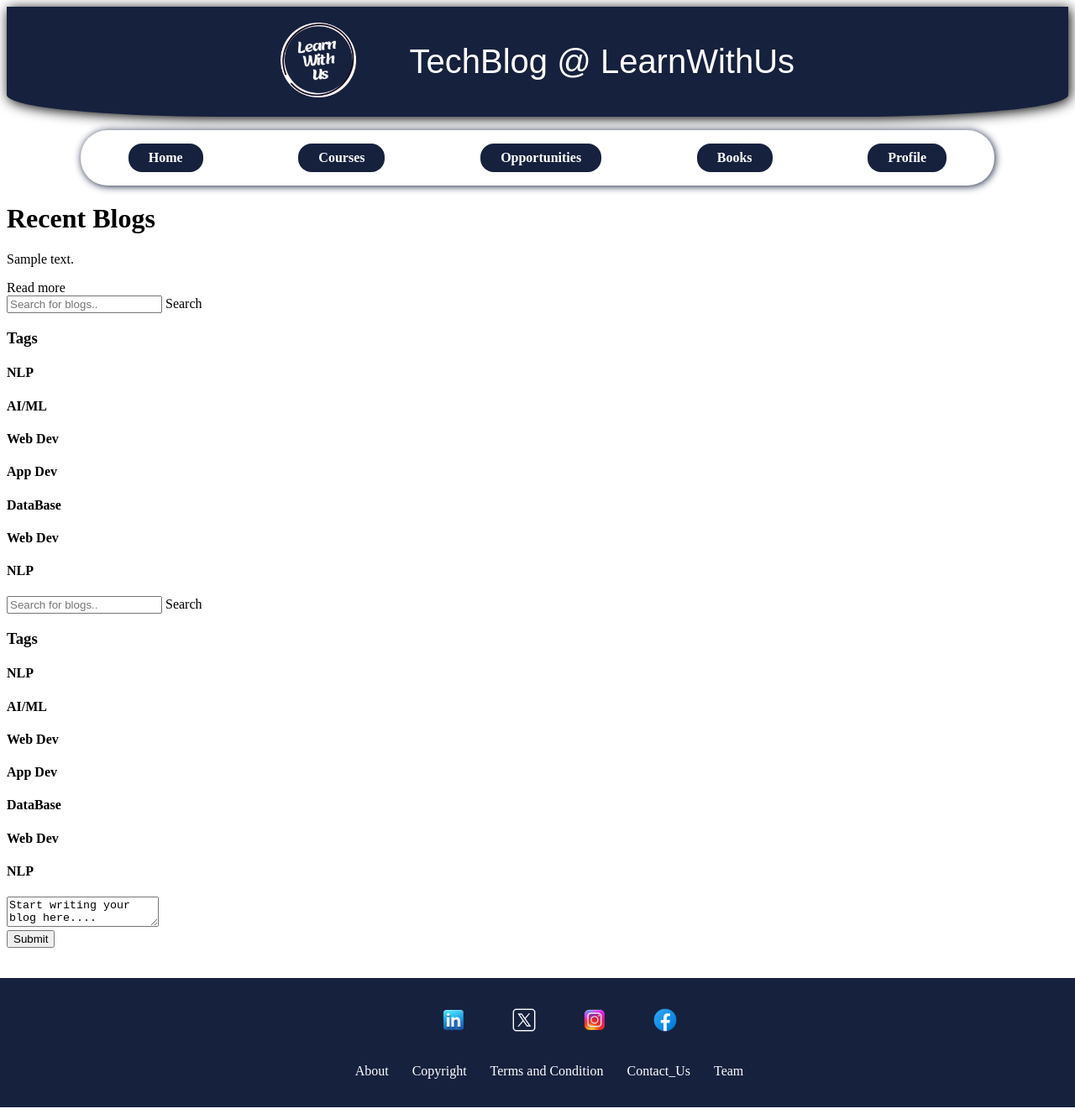
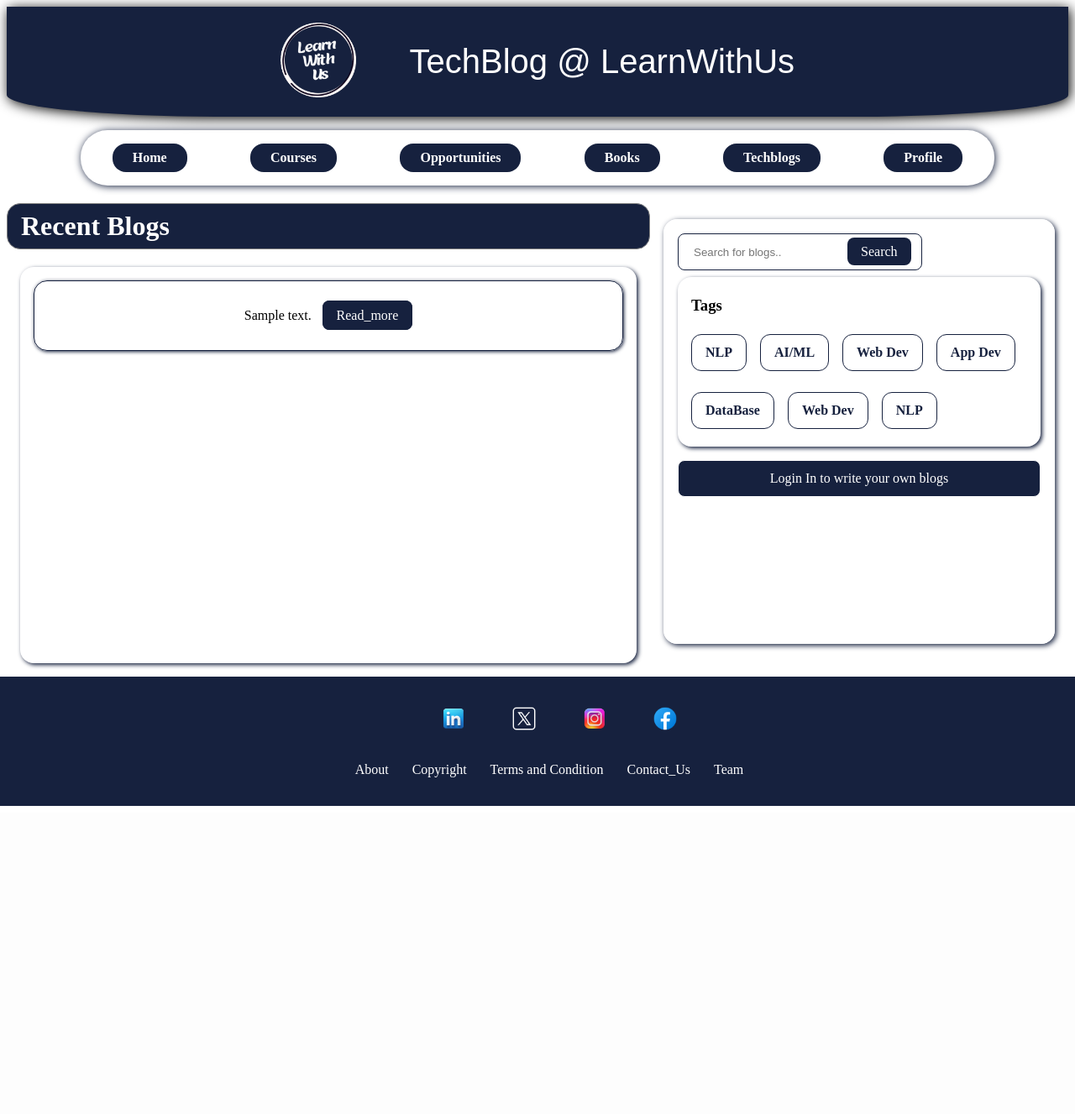
Before and after one commit to learnwithus818/learnwithus, a Django app: page /techblog in a window 1280 px wide. Shown: the whole page at 84% size. After the commit the page ends 968 px from the top, so only its background shows below. Run offline with Django 4.2, Linux system fonts and the light colour scheme; tables that the repository leaves empty hold one stand-in row (Sample ...); a database or web service that is not in the repository returns one stand-in record (Sample ...); some libraries are stand-ins or nearby versions; some web fonts are replaced.

Commit message:
Added Techblog section and changed database to Azure

```diff
--- a/component/views.py
+++ b/component/views.py
@@ -5,15 +5,32 @@ from django.shortcuts import render,redirect
 import psycopg2
 
 # PostgreSQL connection parameters
+# db_config = {
+#     'dbname': 'postgres',
+#     'user': 'fx818',
+#     'password': '@Anurag818@',
+#     'host': 'learnwithus.postgres.database.azure.com',
+#     'port': '5432'
+# }
+
+# db_config = psycopg2.connect(user="fx818", password="@Anurag818@", host="learnwithus.postgres.database.azure.com", port=5432, database="postgres")
+
+
 db_config = {
-    'dbname': 'railway',
-    'user': 'postgres',
-    'password': 'UinbkcXWLRHOEiTRXhjTkJumhgqRvjCh',
-    'host': 'viaduct.proxy.rlwy.net',
-    'port': '34452'
+    'user': 'fx818',
+    'password': '@Anurag818@',
+    'host': 'learnwithus.postgres.database.azure.com',
+    'port': 5432,
+    'database': 'postgres'
 }
 
+connection = psycopg2.connect(**db_config)
+
+
+
+
 universal_username = None
+name = None
 data = ''
 
 # import attr
@@ -30,13 +47,11 @@ def logout(request):
     global universal_username
     universal_username = None
     user_data = {
-        'username' : None
+        'username' : None,
+        'name' : None
     }
 
     return render(request,'home.html',user_data)
-
-
-
 
 
 def login(request):
@@ -57,25 +72,23 @@ def login(request):
         sql_query = "SELECT * FROM \"user\" where username = %s;"
         cursor.execute(sql_query,(username,))
 
-    # Fetch all rows from the result set
         rows = cursor.fetchall()
+        res = rows
 
-        # command = 'select * from user where username = %s'
-        # mycursor.execute(command,(username,))
-
-        res = rows
+        global name
+        name = res[0][0]
 
         if len(res)!=0 and res[0][-1] == password:
 
             global universal_username
             universal_username = (username,)
 
-
             # home(request)
             user_data = {
-                'username' : universal_username[0]
+                'username' : universal_username[0],
+                'name' : name
             }
-            data = username
+            # data = username
             return render(request,'home.html',user_data)
             # return redirect('home')
 
@@ -88,6 +101,7 @@ def login(request):
     else:
         return render(request,'index.html')
 
+
 def register(request):
     connection = psycopg2.connect(**db_config)
     cursor = connection.cursor()
@@ -98,6 +112,17 @@ def register(request):
         email = request.POST['email']
         password1 = request.POST['password1']
         password2 = request.POST['password2']
+        skills = request.POST['skills']
+        gender = request.POST['gender']
+        country = request.POST['country']
+        linkedin = request.POST['linkedin']
+        activitypoint = 0
+
+        query = "select rank from \"profile\";"
+        cursor.execute(query)
+
+        res = cursor.fetchall()
+        rank = int(res[-1][0])
 
         if password1 != password2:
             err_msg = {
@@ -105,9 +130,11 @@ def register(request):
             }
             return render(request,'register.html',err_msg)
 
-
-        command = "INSERT INTO \"user\" (name, username, email, password) VALUES (%s, %s, %s, %s)"
-        cursor.execute(command, (name, username, email, password1))
+        command1 = "INSERT INTO \"user\" (name, username, email, password) VALUES (%s, %s, %s, %s)"
+        command2 = "INSERT INTO \"profile\" (rank, username, skills, gender, country, linkedin, activitypoint) VALUES (%s, %s, %s, %s, %s, %s, %s)"
+        cursor.execute(command1, (name, username, email, password1))
+        connection.commit()
+        cursor.execute(command2, (rank+1,username,skills,gender,country,linkedin,activitypoint))
         connection.commit()
 
         return redirect('home')
@@ -121,7 +148,8 @@ def home(request):
         return render(request,'home.html')
 
     user_data = {
-        'username' : universal_username[0]
+        'username' : universal_username[0],
+        'name' : name
     }
     return render(request,'home.html',user_data)
 
@@ -129,8 +157,9 @@ def home(request):
 def techblog(request):
     connection = psycopg2.connect(**db_config)
     cursor = connection.cursor()
-    link = 'null'
-    username = 'fx818'
+    # global universal_username
+    global universal_username
+    username = universal_username
 
     sql_query = "SELECT content FROM \"blogs\";"
 
@@ -144,9 +173,8 @@ def techblog(request):
 
     rows = cursor.fetchall()
     # result = rows[-1:-4:-1]
-    result = rows
+    result = rows[::-1]
 
-    global universal_username
 
     value = {
             'data':result,
@@ -155,18 +183,41 @@ def techblog(request):
 
     if request.method == 'POST':
         content = request.POST['content']
+        link = request.POST['reflink']
+
+        sql_query = "SELECT content FROM \"blogs\";"
+        cursor.execute(sql_query)
+        rows = cursor.fetchall()
+        result = rows[::-1]
+
+
+        if len(content)==0 or content == "Start writing your blog here....(Please remove this text)" or content=='nill':
+
+            errmsg={
+                'username':universal_username,
+                'error':'Please write some of your content !',
+                'data':result,
+                'username':universal_username
+
+            }
+
+            if content=='nill':
+
+
+                errmsg['error']  = ''
+
+                return render(request,'techblog.html',errmsg)
+
         query = 'insert into blogs values(%s,%s,%s,%s)'
         values = (nid+1,username,content,link)
         cursor.execute(query,values)
         connection.commit()
-
         sql_query = "SELECT content FROM \"blogs\";"
         cursor.execute(sql_query)
+        rows = cursor.fetchall()
+        result = rows[::-1]
 
-
-        rows = cursor.fetchall()
-        result = rows[-1:-4:-1]
-
+        content = 'nill'
 
         value = {
                 'data':result,
@@ -367,4 +418,17 @@ def team(request):
 
 
 
+# connection = psycopg2.connect(**db_config)
+# cursor = connection.cursor()
+# query = "select rank from \"profile\";"
+# cursor.execute(query)
+
+# sql_query = "SELECT * FROM \"user\" where username = 'edith27401';"
+# cursor.execute(sql_query)
+
+# rows = cursor.fetchall()
+# res = rows
+# print(res[0][0])
+
+
 # random
--- a/template/base.html
+++ b/template/base.html
@@ -3,8 +3,6 @@
 <html lang="en">
 
 <head>
-
-
 
     <link rel="preconnect" href="https://fonts.googleapis.com">
     <link rel="preconnect" href="https://fonts.gstatic.com" crossorigin>
@@ -193,8 +191,8 @@
             <div><a href="courses">Courses</a></div>
             <div><a href="opportunities">Opportunities</a></div>
             <div><a href="book">Books</a></div>
-            <!-- Removing techblog for now -->
-            <!-- <div><a href="techblog">Techblogs</a></div> -->
+            <!-- Adding Techblog now -->
+            <div><a href="techblog">Techblogs</a></div>
             <div><a href="profile_page">Profile</a></div>
 
             {% if username is not None %}
--- a/template/techblog.html
+++ b/template/techblog.html
@@ -9,7 +9,227 @@ TechBlogs | LearnWithUs
 
 {% block style %}
 
+<style>
 
+    .data{
+        display: grid;
+        grid-template-columns: 2fr 1.3fr;
+        justify-content: center;
+        align-items: center;
+        place-content: center;
+    }
+
+    .blog h1{
+        border: 1px solid gray;
+        color: white;
+        background-color: rgb(22,33,62);
+        padding-top: .5rem;
+        padding-bottom: .5rem;
+        padding-left: 1rem;
+        border-radius: 1rem;
+    }
+
+    .left{
+        border-radius: 1rem;
+        box-shadow: 2px 2px 5px rgb(22,33,62);
+        margin: 1rem;
+        padding: 1rem;
+    }
+
+    .left .fulldata{
+        border: 1px solid rgb(22,33,62);
+        box-shadow: 1px 1px 4px rgb(22,33,62);
+        padding: 1rem;
+        border-radius: 1rem;
+        display: flex;
+        justify-content: space-evenly;
+        flex-wrap: nowrap;
+        column-gap: 1vw;
+        align-items: center;
+        place-content: center;
+    }
+
+    .readmore a{
+        border: 1px solid rgb(22,33,62);
+        background-color: rgb(22,33,62);
+        color: white;
+        padding: .5rem;
+        padding-left: 1rem;
+        padding-right: 1rem;
+        border-radius: .5rem;
+        word-wrap: nowrap;
+        width: 20vw;
+    }
+
+    .right{
+        border: 1px solid white;
+        box-shadow: 2px 2px 6px rgb(22,33,62);
+        margin: 1rem;
+        padding: 1rem;
+        border-radius: 1rem;
+        padding-bottom: 3rem;
+    }
+
+    .searchbar input{
+        outline: none;
+        background-color: transparent;
+        border: 0;
+    }
+    .searchbar{
+        border: 1px solid rgb(22,33,62);
+        width: fit-content;
+        padding: .75rem;
+        padding-left: 1rem;
+        /* padding-right: 1rem; */
+        border-radius: .5rem;
+    }
+
+    .searchbar a{
+        background-color: rgb(22,33,62);
+        color: white;
+        border-radius: .5rem;
+        /* margin: 0; */
+        /* margin-top: .1rem; */
+        padding: .5rem;
+        padding-left: 1rem;
+        padding-right: 1rem;
+    }
+
+    .tagsection{
+        box-shadow: 2px 2px 5px rgb(22,33,62);
+        border-radius: 1rem;
+        padding-top: .3rem;
+        padding-left: 1rem;
+        padding-right: 1rem;
+        margin-top: .5rem;
+        margin-bottom: 1rem;
+    }
+
+    .tagsection .tags{
+        display: flex;
+        flex-wrap: wrap;
+        column-gap: 1rem;
+        padding: 0;
+        /* row-gap: -1.5rem; */
+
+    }
+
+    .tagsection .tags h4{
+        border: 1px solid rgb(22,33,62);
+        border-radius: .75rem;
+        color: rgb(22,33,62);
+        padding: .75rem;
+        margin-top: .25rem;
+        padding-left: 1rem;
+        padding-right: 1rem;
+    }
+
+    .signin-msg{
+        text-align: center;
+        border: 1px solid white;
+        box-shadow: 1px 1px 4px white;
+        background-color: rgb(22,33,62);
+        color: white;
+        padding: .753rem;
+        padding-left: 1rem;
+        padding-right: 1rem;
+        border-radius: .5rem;
+    }
+
+    .writeblog textarea{
+        width: 35vw;
+        height: 5vw;
+        padding: 1rem;
+        border-radius: .5rem;
+        box-shadow: 1px 1px 4px rgb(22,33,62);
+        margin-bottom: .5rem;
+    }
+
+    .writeblog input{
+        background-color: rgb(22,33,62);
+        color: white;
+        padding: .5rem;
+        padding-left: 1.25rem;
+        padding-right: 1.25rem;
+        border-radius: .5rem;
+        font-weight: 600;
+
+    }
+
+    .left, .right{
+        height: 27.5rem;
+    }
+    .left{
+        overflow: scroll;
+    }
+    .left::-webkit-scrollbar{
+        display: none;
+    }
+
+
+
+    @media (max-width: 800px){
+        .data{
+            display: flex;
+            flex-direction: column;
+        }
+        .writeblog textarea{
+            width: 80vw;
+            height: 10vw;
+        }
+
+    }
+
+
+
+    @media (max-width:600px){
+        .fulldata{
+            display: flex;
+            flex-direction: column;
+        }
+    }
+
+    @media (max-width:480px){
+
+        .right{
+            height: 120vw;
+            margin-bottom: 5rem;
+        }
+
+        .submit-div{
+            margin-bottom: 10rem;
+        }
+        .reflink{
+            width: 10rem;
+        }
+
+    }
+
+    @media (max-width:395px){
+
+        .right{
+            height: 140vw;
+            margin-bottom: 5rem;
+        }
+    }
+
+    @media (max-width:345px){
+
+        .right{
+            height: 160vw;
+            margin-bottom: 5rem;
+        }
+    }
+
+    @media (max-width:333px){
+
+        .right{
+            height: 180vw;
+            margin-bottom: 5rem;
+        }
+    }
+
+</style>
 
 {% endblock %}
 
@@ -33,20 +253,20 @@ TechBlog @ LearnWithUs
             {% for i in data %}
 
             {% for j in i %}
-            <div class="blog">
+            <div class="blog fulldata">
                 <div class="content">
                     <p>
                         {{j}}
                     </p>
                 </div>
                 <div class="readmore">
-                    <a href="techblog">Read more</a>
+                    <a href="techblog">Read_more</a>
                 </div>
             </div>
 
 
             {% endfor %}
-
+            <br>
             {% endfor %}
 
         </div>
@@ -55,34 +275,15 @@ TechBlog @ LearnWithUs
 
 
     <div class="right">
-
-        <div class="for-responsiveness">
-            <div class="searchbar">
-                <input type="text" placeholder="Search for blogs..">
-                <a href="">Search</a>
-            </div>
-            <div class="tagsection">
-                <h3>Tags</h3>
-                <div>
-                    <h4>NLP</h4>
-                    <h4>AI/ML</h4>
-                    <h4>Web Dev</h4>
-                    <h4>App Dev</h4>
-                    <h4>DataBase</h4>
-                    <h4>Web Dev</h4>
-                    <h4>NLP</h4>
-                </div>
-            </div>
-        </div>
-
-
         <div class="searchbar">
             <input type="text" placeholder="Search for blogs..">
             <a href="">Search</a>
         </div>
         <div class="tagsection">
-            <h3>Tags</h3>
             <div>
+                <h3>Tags</h3>
+            </div>
+            <div class="tags">
                 <h4>NLP</h4>
                 <h4>AI/ML</h4>
                 <h4>Web Dev</h4>
@@ -93,21 +294,36 @@ TechBlog @ LearnWithUs
             </div>
         </div>
         <!-- <div> -->
+
+        {% if username is not None %}
+
         <form action="techblog" method="POST">
             <div class="writeblog">
                 {% csrf_token %}
 
-                <textarea name="content">Start writing your blog here....</textarea>
+                <textarea name="content">Start writing your blog here....(Please remove this text)</textarea>
+                <input class="reflink" name = "reflink" type="text" placeholder="Place the link of your reference" style="background-color: white; width: 15vw; margin-bottom: .75rem;">
 
-                <div>
-                    <input type="submit" value="Submit">
+                <span style="color: red; padding-left: 1rem;">
+                    {{error}}
+                </span>
+
+                <div class="submit-div">
+                    <input class="submit" type="submit" value="Submit">
                 </div>
                 <!-- </div> -->
             </div>
         </form>
 
+        {% else %}
+
+        <p class="signin-msg"><a href="login">Login In to write your own blogs</a></p>
+
+        {% endif %}
+
+
     </div>
-    <br><br>
+
 
 </div>
 
```
Also changed, not shown: learnwithus/settings.py (+18 -5 lines), template/home.html (+9 -2 lines), template/register.html (+16 -3 lines).
